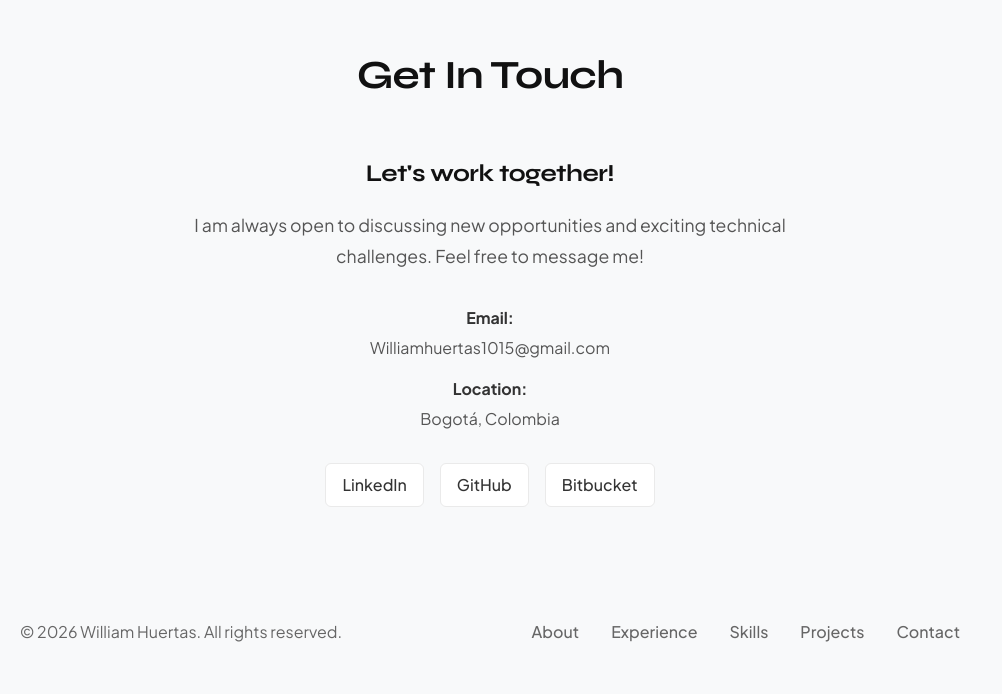
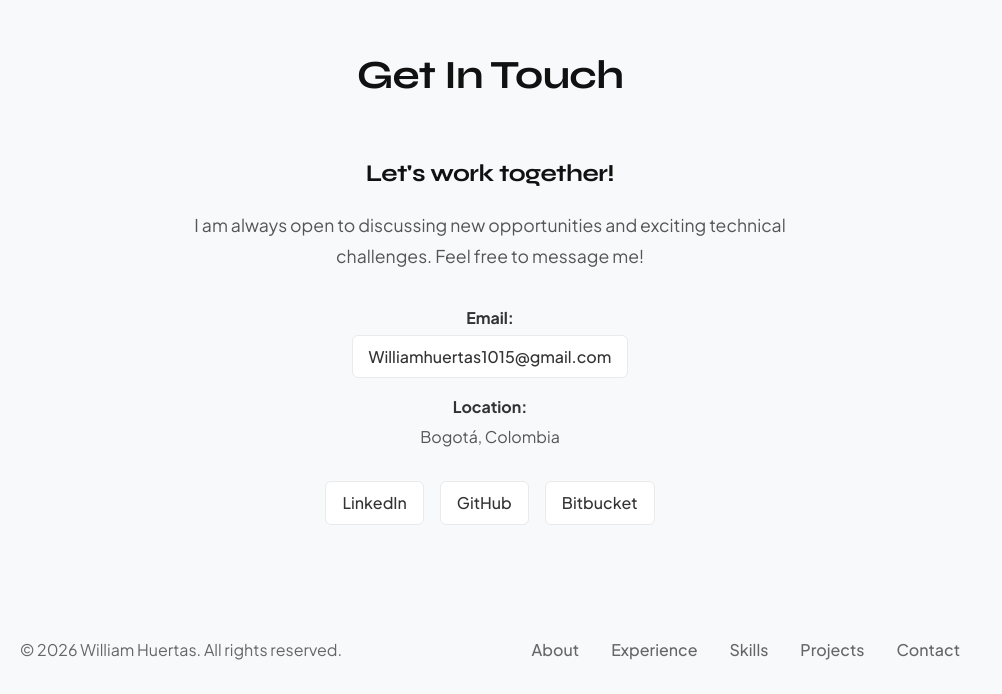
Before and after one commit to wahc1983/will-portfolio, a React (Vite) app: page / in a window 1280 px wide. Shown: the part 5588-6282 px from the top of the page, without its empty margins (0-1002 px from the left). Built offline with nearby package versions, Linux system fonts and the light colour scheme.

Commit message:
Security: Add Cloudflare _headers for CSP/Clickjacking protection and obfuscate email

```diff
--- a/src/components/Contact.jsx
+++ b/src/components/Contact.jsx
@@ -36,7 +36,9 @@ const Contact = () => {
             <div className="contact-details">
               <div className="contact-item">
                 <strong>{t('contact.details.email')}:</strong>
-                <span>Williamhuertas1015@gmail.com</span>
+                <a href={`mailto:${['Williamhuertas1015', 'gmail.com'].join('@')}`} className="social-link" style={{textTransform: 'none'}}>
+                  {['Williamhuertas1015', 'gmail.com'].join('@')}
+                </a>
               </div>
 
               <div className="contact-item">
```
Also changed, not shown: 1 other file (tests, documents, lock files or other folders).
